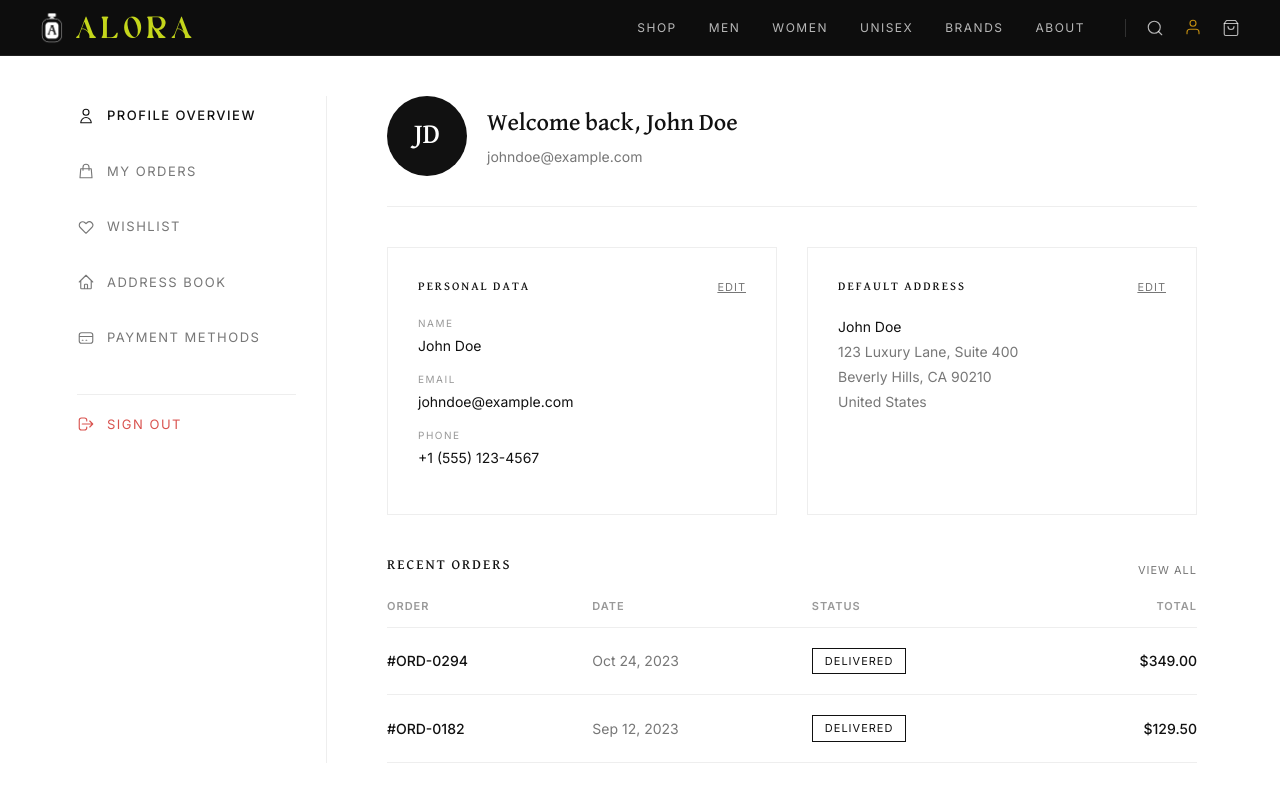
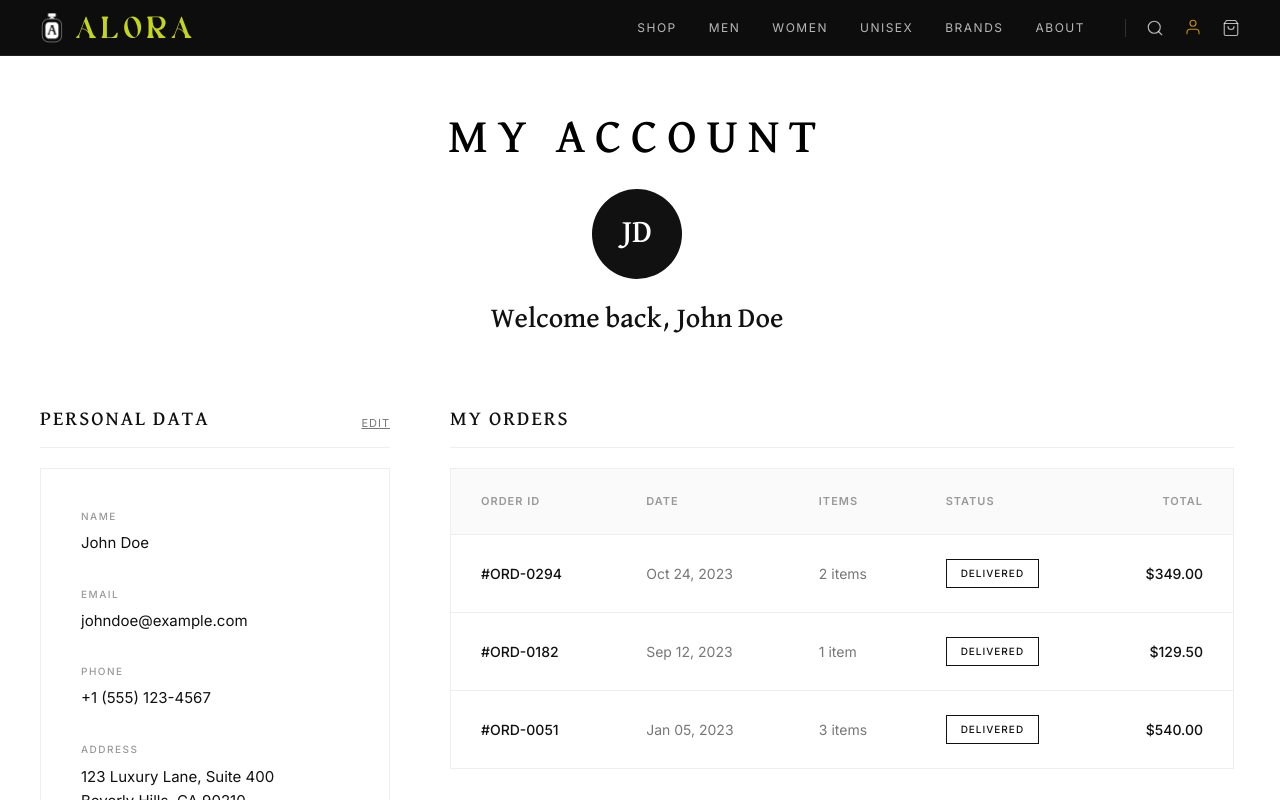
Before and after one commit to uzicodes/Alora, a Next.js app: page /profile in a window 1280 px wide. Shown: the top 800 px of the page. Built offline with nearby package versions, Linux system fonts and the light colour scheme.

Commit message:
feat: re-designed the profile page with removing the left navigation panel & made left-right content boxes

```diff
--- a/src/app/profile/page.tsx
+++ b/src/app/profile/page.tsx
@@ -4,68 +4,31 @@ import "./profile.css";
 export default function ProfilePage() {
   return (
     <div className="profile-page">
-      <div className="profile-layout">
-        {/* Sidebar Navigation */}
-        <aside className="profile-sidebar">
-          <nav className="profile-nav">
-            <a href="#" className="profile-nav-link active">
-              <svg fill="none" viewBox="0 0 24 24" stroke="currentColor">
-                <path strokeLinecap="round" strokeLinejoin="round" strokeWidth="1.5" d="M16 7a4 4 0 11-8 0 4 4 0 018 0zM12 14a7 7 0 00-7 7h14a7 7 0 00-7-7z" />
-              </svg>
-              Profile Overview
-            </a>
-            <a href="#" className="profile-nav-link">
-              <svg fill="none" viewBox="0 0 24 24" stroke="currentColor">
-                <path strokeLinecap="round" strokeLinejoin="round" strokeWidth="1.5" d="M16 11V7a4 4 0 00-8 0v4M5 9h14l1 12H4L5 9z" />
-              </svg>
-              My Orders
-            </a>
-            <a href="#" className="profile-nav-link">
-              <svg fill="none" viewBox="0 0 24 24" stroke="currentColor">
-                <path strokeLinecap="round" strokeLinejoin="round" strokeWidth="1.5" d="M4.318 6.318a4.5 4.5 0 000 6.364L12 20.364l7.682-7.682a4.5 4.5 0 00-6.364-6.364L12 7.636l-1.318-1.318a4.5 4.5 0 00-6.364 0z" />
-              </svg>
-              Wishlist
-            </a>
-            <a href="#" className="profile-nav-link">
-              <svg fill="none" viewBox="0 0 24 24" stroke="currentColor">
-                <path strokeLinecap="round" strokeLinejoin="round" strokeWidth="1.5" d="M3 12l2-2m0 0l7-7 7 7M5 10v10a1 1 0 001 1h3m10-11l2 2m-2-2v10a1 1 0 01-1 1h-3m-6 0a1 1 0 001-1v-4a1 1 0 011-1h2a1 1 0 011 1v4a1 1 0 001 1m-6 0h6" />
-              </svg>
-              Address Book
-            </a>
-            <a href="#" className="profile-nav-link">
-              <svg fill="none" viewBox="0 0 24 24" stroke="currentColor">
-                <path strokeLinecap="round" strokeLinejoin="round" strokeWidth="1.5" d="M3 10h18M7 15h1m4 0h1m-7 4h12a3 3 0 003-3V8a3 3 0 00-3-3H6a3 3 0 00-3 3v8a3 3 0 003 3z" />
-              </svg>
-              Payment Methods
-            </a>
-            <a href="#" className="profile-nav-link logout">
-              <svg fill="none" viewBox="0 0 24 24" stroke="currentColor">
-                <path strokeLinecap="round" strokeLinejoin="round" strokeWidth="1.5" d="M17 16l4-4m0 0l-4-4m4 4H7m6 4v1a3 3 0 01-3 3H6a3 3 0 01-3-3V7a3 3 0 013-3h4a3 3 0 013 3v1" />
-              </svg>
-              Sign Out
-            </a>
-          </nav>
-        </aside>
-
+      <div className="profile-container animate-fade-in-up">
         {/* Main Content */}
         <main className="profile-content">
+          <header className="text-center" style={{ marginBottom: '25px' }}>
+            <h1 className="text-4xl md:text-5xl font-david-libre uppercase tracking-[0.2em] mb-10 text-black">My Account</h1>
+          </header>
+
           <div className="profile-welcome">
             <div className="profile-avatar">
               JD
             </div>
             <div className="profile-welcome-text">
               <h2>Welcome back, John Doe</h2>
-              <p>johndoe@example.com</p>
             </div>
           </div>
 
-          <div className="profile-cards">
-            {/* Profile Details Card */}
-            <div className="profile-card">
+          <div className="profile-sections">
+            {/* Personal Data Section */}
+            <div className="profile-section">
               <div className="profile-card-header">
-                <h3 className="profile-card-title">Personal Data</h3>
+                <h3 className="profile-section-title">Personal Data</h3>
                 <button className="profile-card-edit">Edit</button>
               </div>
+              <div className="profile-card">
+                <div className="profile-grid-info">
                   <div className="profile-info-group">
                     <p className="profile-info-label">Name</p>
                     <p className="profile-info-value">John Doe</p>
@@ -78,35 +41,31 @@ export default function ProfilePage() {
                     <p className="profile-info-label">Phone</p>
                     <p className="profile-info-value">+1 (555) 123-4567</p>
                   </div>
+                  <div className="profile-info-group">
+                    <p className="profile-info-label">Address</p>
+                    <p className="profile-info-value" style={{ lineHeight: '1.6' }}>
+                      123 Luxury Lane, Suite 400<br />
+                      Beverly Hills, CA 90210<br />
+                      United States
+                    </p>
                   </div>
-
-            {/* Default Address Card */}
-            <div className="profile-card">
-              <div className="profile-card-header">
-                <h3 className="profile-card-title">Default Address</h3>
-                <button className="profile-card-edit">Edit</button>
-              </div>
-              <div className="profile-info-group">
-                <p className="profile-info-value">John Doe</p>
-                <p className="profile-info-value" style={{ color: '#777', marginTop: '4px' }}>123 Luxury Lane, Suite 400</p>
-                <p className="profile-info-value" style={{ color: '#777', marginTop: '4px' }}>Beverly Hills, CA 90210</p>
-                <p className="profile-info-value" style={{ color: '#777', marginTop: '4px' }}>United States</p>
                 </div>
               </div>
             </div>
 
-          {/* Recent Orders Overview */}
-          <div className="profile-orders">
-            <div style={{ display: "flex", justifyContent: "space-between", alignItems: "center" }}>
-              <h3 className="profile-orders-title" style={{ borderBottom: "none", margin: 0 }}>Recent Orders</h3>
-              <a href="#" className="profile-card-edit" style={{ textDecoration: "none" }}>View All</a>
+            {/* My Orders Section */}
+            <div className="profile-section">
+              <div className="profile-card-header">
+                <h3 className="profile-section-title">My Orders</h3>
               </div>
-
+              <div className="profile-card table-card">
+                <div className="table-responsive">
                   <table className="profile-table">
                     <thead>
                       <tr>
-                  <th>Order</th>
+                        <th>Order ID</th>
                         <th>Date</th>
+                        <th>Items</th>
                         <th>Status</th>
                         <th style={{ textAlign: "right" }}>Total</th>
                       </tr>
@@ -114,22 +73,30 @@ export default function ProfilePage() {
                     <tbody>
                       <tr>
                         <td className="profile-order-id">#ORD-0294</td>
-                  <td style={{ color: "#777" }}>Oct 24, 2023</td>
-                  <td>
-                    <span className="status-badge">Delivered</span>
-                  </td>
-                  <td style={{ textAlign: "right", fontWeight: 500 }}>$349.00</td>
+                        <td className="text-muted">Oct 24, 2023</td>
+                        <td className="text-muted">2 items</td>
+                        <td><span className="status-badge">Delivered</span></td>
+                        <td className="text-right fw-500">$349.00</td>
                       </tr>
                       <tr>
                         <td className="profile-order-id">#ORD-0182</td>
-                  <td style={{ color: "#777" }}>Sep 12, 2023</td>
-                  <td>
-                    <span className="status-badge">Delivered</span>
-                  </td>
-                  <td style={{ textAlign: "right", fontWeight: 500 }}>$129.50</td>
+                        <td className="text-muted">Sep 12, 2023</td>
+                        <td className="text-muted">1 item</td>
+                        <td><span className="status-badge">Delivered</span></td>
+                        <td className="text-right fw-500">$129.50</td>
+                      </tr>
+                      <tr>
+                        <td className="profile-order-id">#ORD-0051</td>
+                        <td className="text-muted">Jan 05, 2023</td>
+                        <td className="text-muted">3 items</td>
+                        <td><span className="status-badge">Delivered</span></td>
+                        <td className="text-right fw-500">$540.00</td>
                       </tr>
                     </tbody>
                   </table>
+                </div>
+              </div>
+            </div>
           </div>
         </main>
       </div>
--- a/src/app/profile/profile.css
+++ b/src/app/profile/profile.css
@@ -1,95 +1,28 @@
 .profile-page {
   min-height: 100vh;
-  padding: 40px 40px 60px;
+  padding: 60px 40px 100px;
   background: #ffffff;
   color: #111111;
+}
+
+.profile-container {
   max-width: 1200px;
   margin: 0 auto;
 }
 
-.profile-title {
-  font-family: var(--font-david-libre);
-  font-size: clamp(32px, 4vw, 48px);
-  font-weight: 300;
-  letter-spacing: 2px;
-  text-transform: uppercase;
-}
-
-.profile-layout {
-  display: grid;
-  grid-template-columns: 250px 1fr;
-  gap: 60px;
-}
-
-.profile-sidebar {
-  border-right: 1px solid #eeeeee;
-  padding-right: 30px;
-}
-
-.profile-nav {
-  list-style: none;
-  padding: 0;
-  margin: 0;
+.profile-welcome {
   display: flex;
   flex-direction: column;
-  gap: 16px;
-}
-
-.profile-nav-link {
-  display: flex;
   align-items: center;
-  gap: 12px;
-  font-family: var(--font-body);
-  font-size: 13px;
-  font-weight: 400;
-  letter-spacing: 1.5px;
-  text-transform: uppercase;
-  color: #777777;
-  text-decoration: none;
-  padding: 10px 0;
-  transition: all 0.3s ease;
-  position: relative;
-}
-
-.profile-nav-link.active {
-  color: #111111;
-  font-weight: 500;
-}
-
-.profile-nav-link:hover {
-  color: #C28D10;
-  transform: translateX(4px);
-}
-
-.profile-nav-link svg {
-  width: 18px;
-  height: 18px;
-}
-
-.profile-nav-link.logout {
-  color: #d9534f;
-  margin-top: 20px;
-  border-top: 1px solid #eeeeee;
-  padding-top: 20px;
-}
-
-.profile-content {
-  display: flex;
-  flex-direction: column;
-  gap: 40px;
-}
-
-.profile-welcome {
-  display: flex;
-  align-items: center;
+  justify-content: center;
   gap: 20px;
-  padding-bottom: 30px;
-  border-bottom: 1px solid #eeeeee;
+  margin-bottom: 60px;
+  text-align: center;
 }
 
 .profile-avatar {
-  width: 80px;
-  height: 80px;
+  width: 90px;
+  height: 90px;
   border-radius: 50%;
   background: #111111;
   color: #ffffff;
@@ -97,51 +30,39 @@
   align-items: center;
   justify-content: center;
   font-family: var(--font-david-libre);
-  font-size: 28px;
+  font-size: 32px;
 }
 
 .profile-welcome-text h2 {
   font-family: var(--font-david-libre);
-  font-size: 24px;
+  font-size: 28px;
   font-weight: 400;
   margin-bottom: 4px;
 }
 
-.profile-welcome-text p {
-  font-family: var(--font-body);
-  font-size: 14px;
-  color: #777777;
-}
-
-.profile-cards {
+.profile-sections {
   display: grid;
-  grid-template-columns: 1fr 1fr;
-  gap: 30px;
-}
-
-.profile-card {
-  border: 1px solid #eeeeee;
-  padding: 30px;
-  transition: border-color 0.3s ease;
-}
-
-.profile-card:hover {
-  border-color: #111111;
+  grid-template-columns: 350px 1fr;
+  gap: 60px;
+  align-items: start;
 }
 
 .profile-card-header {
   display: flex;
   justify-content: space-between;
-  align-items: center;
+  align-items: flex-end;
   margin-bottom: 20px;
+  border-bottom: 1px solid #eeeeee;
+  padding-bottom: 12px;
 }
 
-.profile-card-title {
+.profile-section-title {
   font-family: var(--font-david-libre);
-  font-size: 12px;
-  font-weight: 500;
+  font-size: 20px;
+  font-weight: 400;
   letter-spacing: 2px;
   text-transform: uppercase;
+  color: #111;
 }
 
 .profile-card-edit {
@@ -154,14 +75,35 @@
   cursor: pointer;
   background: none;
   border: none;
+  padding: 0;
+  margin-bottom: 4px;
 }
 
 .profile-card-edit:hover {
   color: #111111;
 }
 
+.profile-card {
+  border: 1px solid #eeeeee;
+  padding: 40px;
+  background: #fff;
+}
+
+.profile-card.table-card {
+  padding: 0;
+  overflow: hidden;
+}
+
+.profile-grid-info {
+  display: grid;
+  grid-template-columns: 1fr;
+  gap: 32px;
+}
+
 .profile-info-group {
-  margin-bottom: 16px;
+  display: flex;
+  flex-direction: column;
+  gap: 8px;
 }
 
 .profile-info-label {
@@ -170,77 +112,121 @@
   color: #999999;
   letter-spacing: 1.5px;
   text-transform: uppercase;
-  margin-bottom: 4px;
+  font-weight: 500;
 }
 
 .profile-info-value {
   font-family: var(--font-body);
-  font-size: 14px;
+  font-size: 15px;
   color: #111111;
 }
 
-.profile-orders-title {
-  font-family: var(--font-david-libre);
-  font-size: 14px;
-  font-weight: 500;
-  letter-spacing: 2px;
-  text-transform: uppercase;
-  margin-bottom: 20px;
-  border-bottom: 1px solid #eeeeee;
-  padding-bottom: 10px;
+.table-responsive {
+  width: 100%;
+  overflow-x: auto;
 }
 
 .profile-table {
   width: 100%;
   border-collapse: collapse;
+  min-width: 600px;
 }
 
 .profile-table th {
   text-align: left;
-  padding: 12px 0;
+  padding: 24px 30px;
   font-family: var(--font-body);
   font-size: 11px;
   color: #999999;
   letter-spacing: 1px;
   text-transform: uppercase;
   border-bottom: 1px solid #eeeeee;
+  background: #fafafa;
 }
 
 .profile-table td {
-  padding: 20px 0;
+  padding: 24px 30px;
   font-family: var(--font-body);
   font-size: 14px;
   border-bottom: 1px solid #eeeeee;
+  vertical-align: middle;
+}
+
+.profile-table tr:last-child td {
+  border-bottom: none;
 }
 
 .profile-order-id {
+  font-weight: 500;
+  font-family: var(--font-body);
+}
+
+.text-muted {
+  color: #777777;
+}
+
+.text-right {
+  text-align: right;
+}
+
+.fw-500 {
   font-weight: 500;
 }
 
 .status-badge {
   display: inline-block;
-  padding: 4px 12px;
-  font-size: 11px;
+  padding: 6px 14px;
+  font-size: 10px;
   letter-spacing: 1px;
   text-transform: uppercase;
   border: 1px solid #111111;
   color: #111111;
+  font-weight: 500;
+  background: #fff;
 }
 
-@media (max-width: 900px) {
-  .profile-layout {
+/* Animations */
+.animate-fade-in-up {
+  animation: fadeInUp 0.8s cubic-bezier(0.16, 1, 0.3, 1) forwards;
+  opacity: 0;
+  transform: translateY(20px);
+}
+
+@keyframes fadeInUp {
+  from {
+    opacity: 0;
+    transform: translateY(20px);
+  }
+  to {
+    opacity: 1;
+    transform: translateY(0);
+  }
+}
+
+@media (max-width: 1024px) {
+  .profile-sections {
     grid-template-columns: 1fr;
-    gap: 40px;
+  }
+  .profile-grid-info {
+    grid-template-columns: 1fr 1fr;
+  }
+}
+
+@media (max-width: 768px) {
+  .profile-page {
+    padding: 40px 20px 80px;
   }
 
-  .profile-sidebar {
-    border-right: none;
-    border-bottom: 1px solid #eeeeee;
-    padding-right: 0;
-    padding-bottom: 20px;
+  .profile-grid-info {
+    grid-template-columns: 1fr;
+    gap: 24px;
   }
 
-  .profile-cards {
-    grid-template-columns: 1fr;
+  .profile-card {
+    padding: 24px;
+  }
+
+  .profile-section-title {
+    font-size: 18px;
   }
 }
```
Lines whose indentation alone changed are shown as unchanged.
